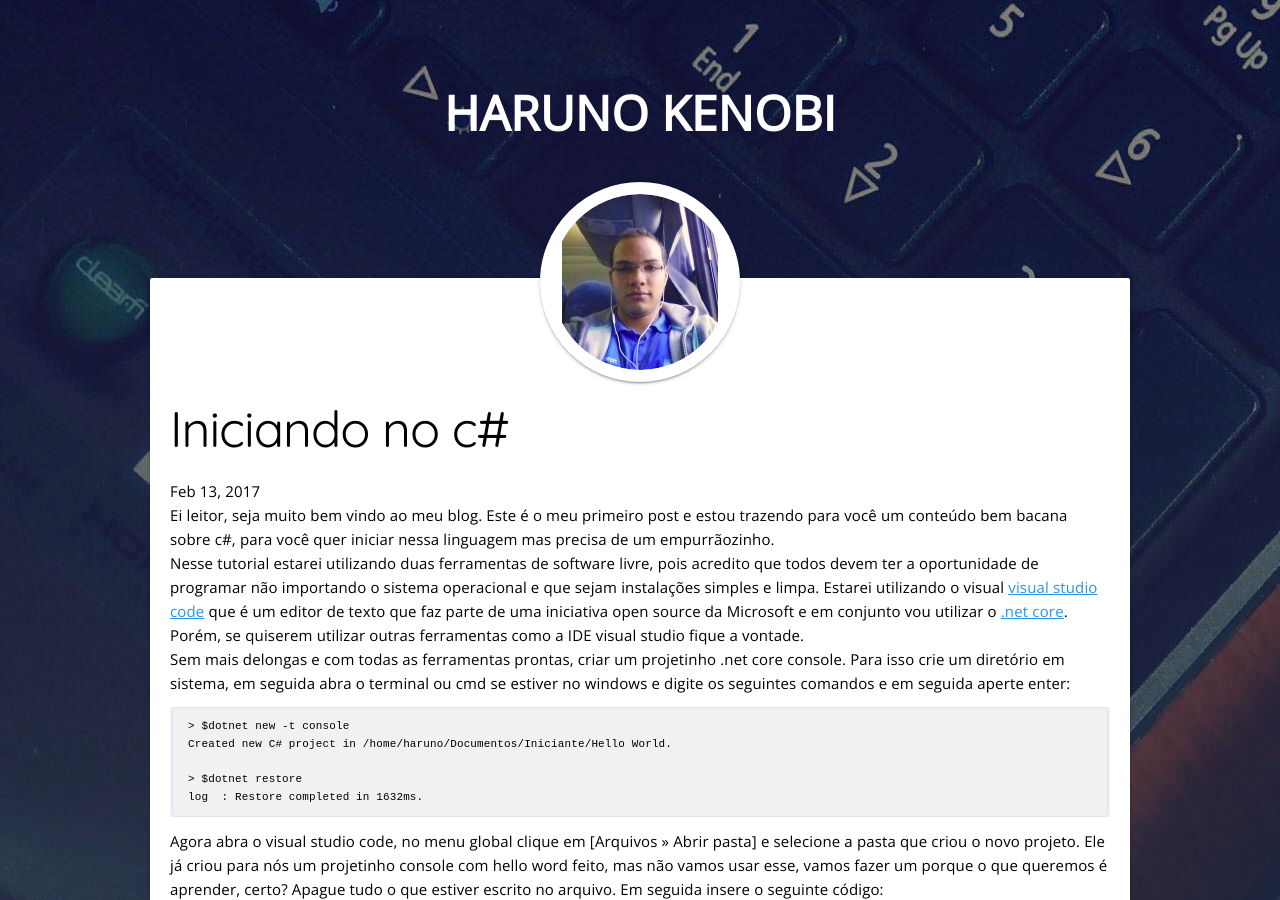
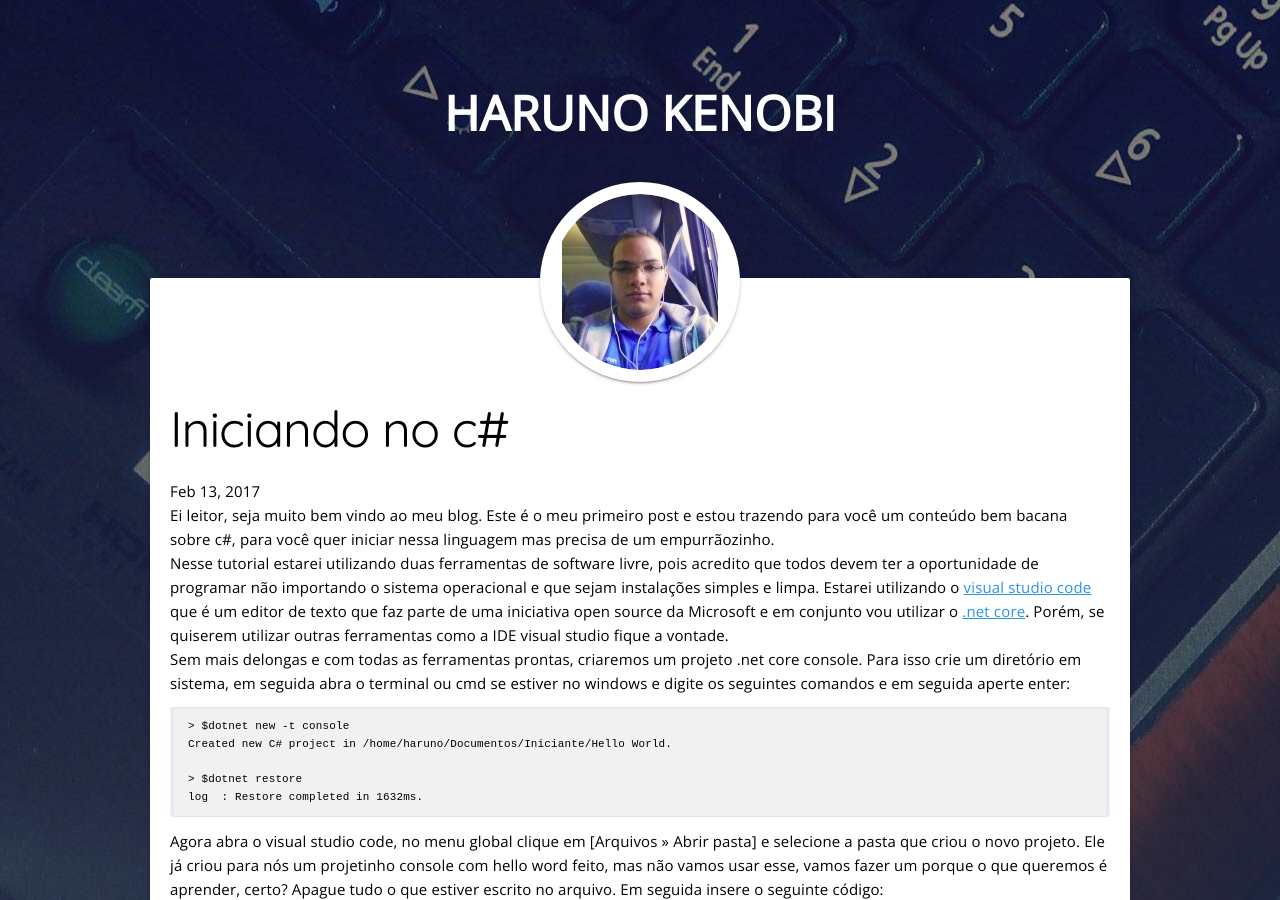
Before and after one commit to HarunoKenobi/HarunoKenobi.github.io, a Jekyll site: the page built from _posts/2017-02-13-Hello-Word-charp.markdown, in a window 1280 px wide and 900 px high. Built offline with Jekyll 4.4.1, drawn with Linux system fonts in a browser that asks for light colours.

Commit message:
correções de erros

```diff
--- a/_posts/2017-02-13-Hello-Word-charp.markdown
+++ b/_posts/2017-02-13-Hello-Word-charp.markdown
@@ -6,9 +6,10 @@ categoria: c# iniciante
 ---
 Ei leitor, seja muito bem vindo ao meu blog. Este é o meu primeiro post e estou trazendo para você um conteúdo bem bacana sobre c#, para você quer iniciar nessa linguagem mas precisa de um empurrãozinho.
 
-Nesse tutorial estarei utilizando duas ferramentas de software livre, pois acredito que todos devem ter a oportunidade de programar não importando o sistema operacional e que sejam instalações simples e limpa. Estarei utilizando o visual [visual studio code](https://code.visualstudio.com/) que é um editor de texto que faz parte de uma iniciativa open source da Microsoft e em conjunto vou utilizar o [.net core](https://www.microsoft.com/net/core). Porém, se quiserem utilizar outras ferramentas como a IDE visual studio fique a vontade.
+Nesse tutorial estarei utilizando duas ferramentas de software livre, pois acredito que todos devem ter a oportunidade de programar não importando o sistema operacional e que sejam instalações simples e limpa. Estarei utilizando o [visual studio code](https://code.visualstudio.com/){:target="_blank"} que é um editor de texto que faz parte de uma iniciativa open source da Microsoft e em conjunto vou utilizar o [.net core](https://www.microsoft.com/net/core){:target="_blank"}. Porém, se quiserem utilizar outras ferramentas como a IDE visual studio fique a vontade.
 
-Sem mais delongas e com todas as ferramentas prontas, criar um projetinho .net core console. Para isso crie um diretório em sistema, em seguida abra o terminal ou cmd se estiver no windows e digite os seguintes comandos e em seguida aperte enter:
+Sem mais delongas e com todas as ferramentas prontas, criaremos um projeto .net core console. Para isso crie um diretório em sistema, em seguida abra o terminal ou cmd se estiver no windows e digite os seguintes comandos e em seguida aperte enter:
+
 ~~~
 > $dotnet new -t console
 Created new C# project in /home/haruno/Documentos/Iniciante/Hello World.
@@ -16,6 +17,7 @@ Created new C# project in /home/haruno/Documentos/Iniciante/Hello World.
 > $dotnet restore
 log  : Restore completed in 1632ms.
 ~~~
+
 Agora abra o visual studio code, no menu global clique em [Arquivos >> Abrir pasta] e selecione a pasta que criou o novo projeto. Ele já criou para nós um projetinho console com hello word feito, mas não vamos usar esse, vamos fazer um porque o que queremos é aprender, certo? Apague tudo o que estiver escrito no arquivo. Em seguida insere o seguinte código:
 ~~~
 class HelloWord
```
